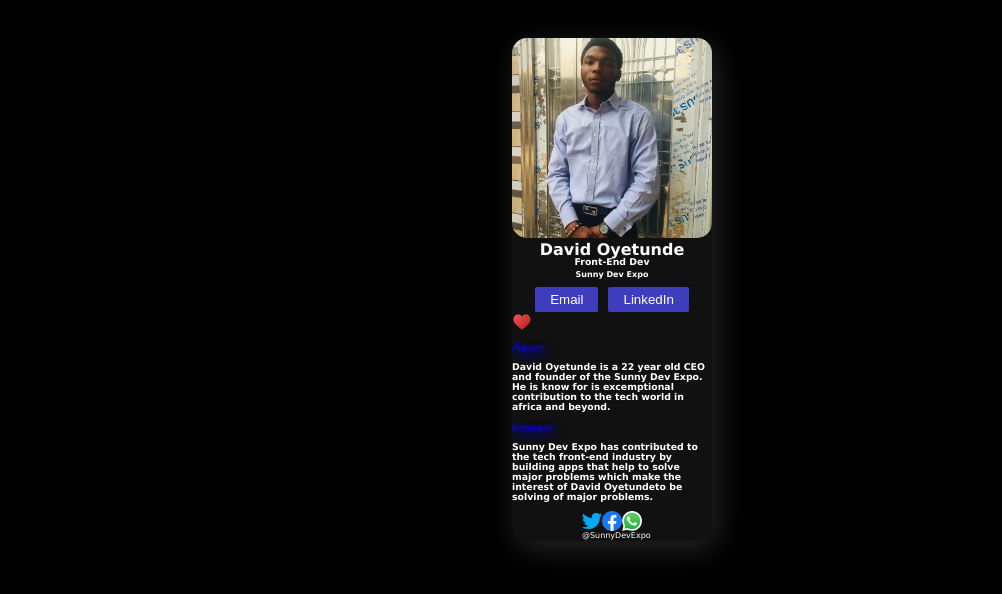
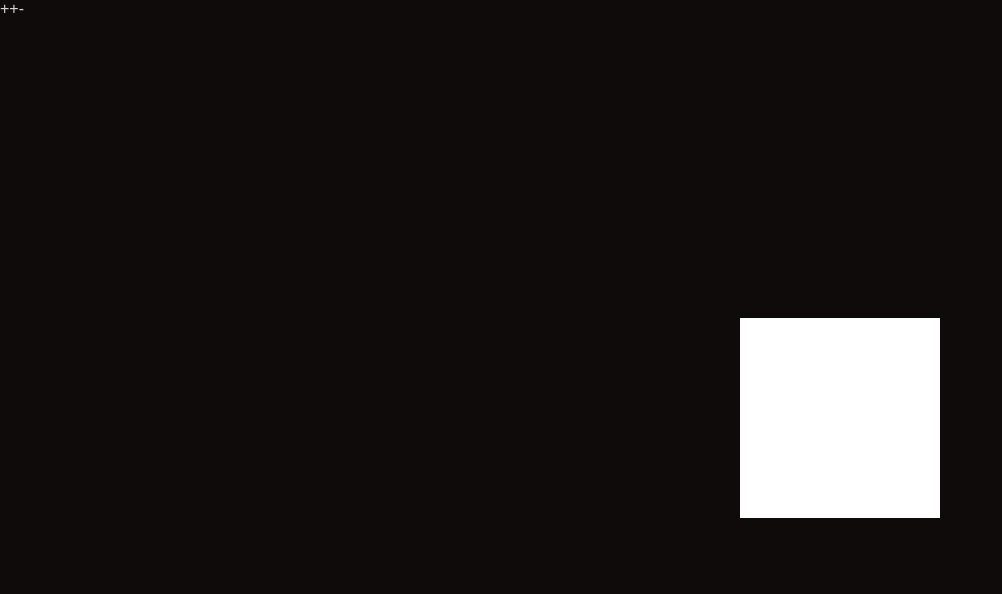
Before and after one commit to DavidOyetundeIfe/My-Portfolio, a React (Create React App) app: page / in a window 1280 px wide. Shown: the top 594 px of the page, without its empty margins (0-1002 px from the left). Built offline with nearby package versions, Linux system fonts and the light colour scheme.

Commit message:
Version 13

```diff
--- a/package.json
+++ b/package.json
@@ -7,10 +7,12 @@
     "@testing-library/react": "^13.4.0",
     "@testing-library/user-event": "^13.5.0",
     "axios": "^1.5.1",
+    "framer-motion": "^10.16.4",
     "git": "^0.1.5",
     "react": "^18.2.0",
     "react-dom": "^18.2.0",
     "react-scripts": "5.0.1",
+    "sass": "^1.68.0",
     "web-vitals": "^2.1.4"
   },
   "scripts": {
--- /dev/null
+++ b/src/App.jsx
@@ -0,0 +1,33 @@
+import React from "react"
+import './App.scss'
+import Navbar from "./components/Navbar";
+import Test from "./components/Test";
+
+export default function Card() {
+    /*
+    <div className='App'>
+    <Infor/>
+    <About/>
+    <Interest/>
+    <Footer/>
+</div>
+*/
+    return(
+        <div>
+            {/*
+             <section>
+                <Navbar/>
+                </section>
+             <section>Parallax</section>
+             <section>Services</section>
+             <section>Parallax</section>
+             <section>Portfolio1</section>
+             <section>Portfolio2</section>
+             <section>Contact</section>
+    */}
+    <Test/>
+          </div>
+
+
+    )
+}
--- /dev/null
+++ b/src/App.scss
@@ -0,0 +1,37 @@
+html{
+    scroll-snap-type: y mandatory;
+    scroll-behavior: smooth;
+}
+*{
+    padding: 0;
+    margin: 0;
+    box-sizing: border-box;
+    font-family: Tahoma;
+}
+body{
+    background-color: rgb(15, 11, 11);
+    color: lightgray;
+}
+a{
+    text-decoration: none;
+    color: inherit;
+}
+
+section{
+    height: 100vh;
+    scroll-snap-align: center;
+}
+
+.course{
+    height: 100%;
+    display: flex;
+    align-items: center;
+    justify-content: center;
+
+    .box{
+        width: 200px;
+        height: 200px;
+        background-color: white;
+
+    }
+}
--- a/src/components/App.js
+++ /dev/null
@@ -1,18 +0,0 @@
-import './App.css';
-import React from "react"
-import Infor from "./Infor"
-import About from "./About"
-import Interest from "./Interest"
-import Footer from "./Footer"
-
-export default function Card() {
-    return(
-
-            <div className='App'>
-                <Infor/>
-                <About/>
-                <Interest/>
-                <Footer/>
-            </div>
-    )
-}
--- a/src/components/Change.js
+++ /dev/null
@@ -1,6 +0,0 @@
-console.log("happy")
-console.log("happy")
-console.log("happy")
-console.log("happy")
-console.log("happy")
-console.log("happy")
--- /dev/null
+++ b/src/components/Navbar.jsx
@@ -0,0 +1,18 @@
+import React from "react";
+import './navbar.scss';
+
+const Navbar = () => {
+    return <div className="navbar">
+        {/* Sidebar */}
+        <div className="wrapper">
+            <span>DAVOYEIFE</span>
+            <a href="#" ><img src="./facebook.PNG" alt="facebook link"/></a>
+            <a href="#" ><img src="./twitter.PNG" alt="twitter link"/></a>
+            <a href="#" ><img src="./youtube.PNG" alt="youtube link"/></a>
+            <a href="#" ><img src="./watsapp.PNG" alt="watsapp link"/></a>
+        </div>
+        Navbar
+        </div>
+}
+
+export default Navbar;
--- /dev/null
+++ b/src/components/Test.jsx
@@ -0,0 +1,16 @@
+import React from "react";
+import {motion} from "framer-motion";
+
+const Test = () => {
+    return (
+        <div className="course">
+            <motion.div className="box"
+            initial={{ opacity: 0, scale: 0.5 }}
+            animate={{opacity: 1, scale: 1, x:200}}
+            transition={{duration:2}}>
+
+            </motion.div>
+        </div>
+    )
+}
+export default Test;
--- /dev/null
+++ b/src/components/navbar.scss
@@ -0,0 +1,27 @@
+.navbar{
+    height: 100px;
+
+    .wrapper{
+        max-width: 1366px;
+        margin: auto;
+        display: flex;
+        align-items: center;
+        background-color: rgb(65, 0, 65);
+        height: 100%;
+        justify-content: space-between;
+    }
+    span{
+        font-weight: bold;
+    }
+    .social{
+        display: flex;
+        gap: 20px;
+
+        img{
+            width: 18px;
+            height: 18px;
+        }
+    }
+
+
+}
--- a/src/index.css
+++ b/src/index.css
@@ -3,5 +3,5 @@ body {
   font-family: sans-serif;
   -webkit-font-smoothing: antialiased;
   -moz-osx-font-smoothing: grayscale;
-  background-color: black;
+  background-color: white;
 }
--- a/src/index.js
+++ b/src/index.jsx
@@ -1,11 +1,15 @@
 import React from 'react';
 import ReactDOM from 'react-dom/client';
 import './index.css';
-import Card from './components/App';
+import Card from './App';
 import reportWebVitals from './reportWebVitals';
 
 
 const root = ReactDOM.createRoot(document.getElementById('root'))
-root.render(<Card/>)
+root.render(
+<React.StrictMode>
+<Card/>
+</React.StrictMode>
+)
 
 reportWebVitals();
```
Also changed, not shown: src/App.css (renamed from src/components/App.css), 2 other files (tests, documents, lock files or other folders).
